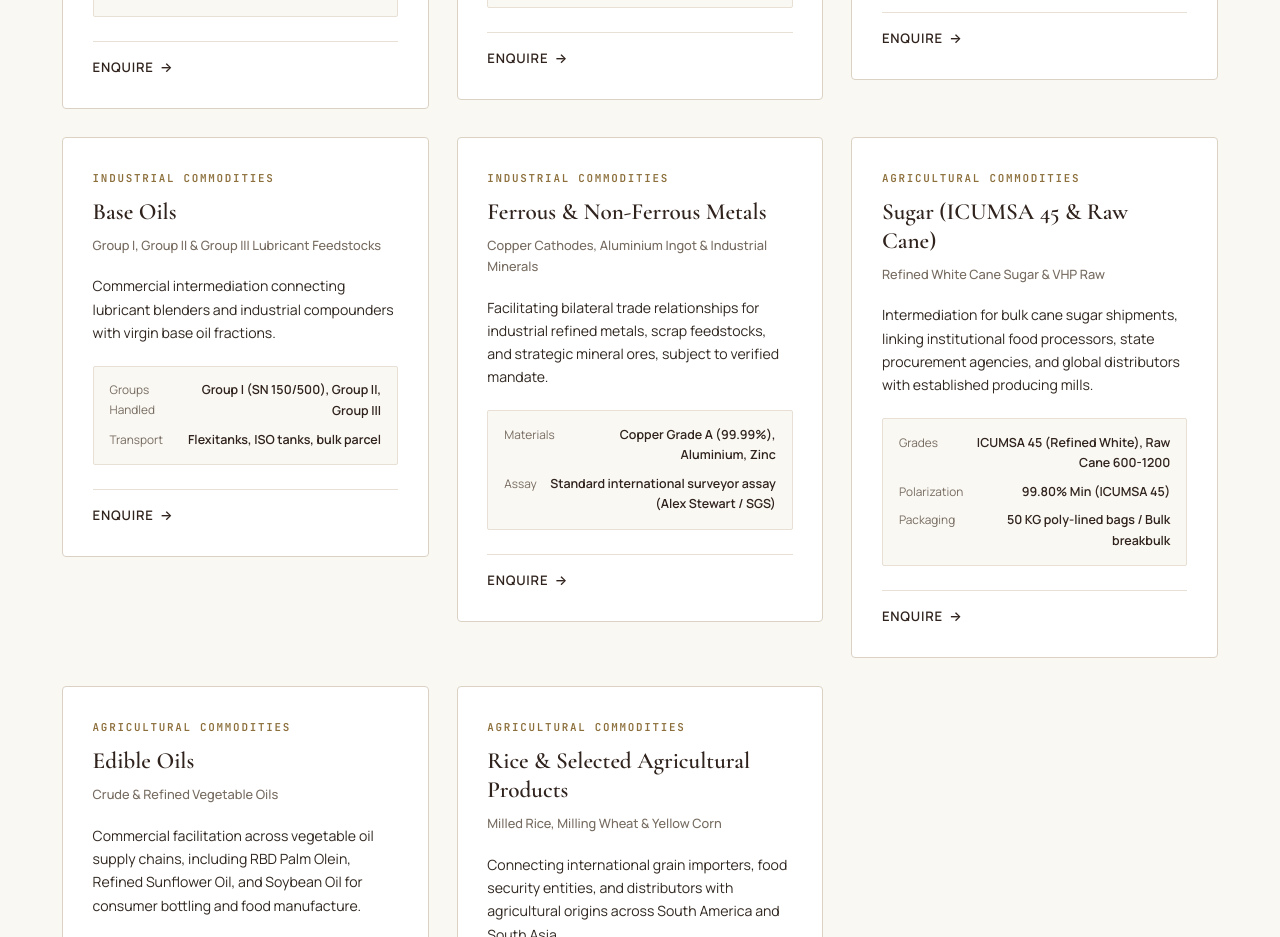
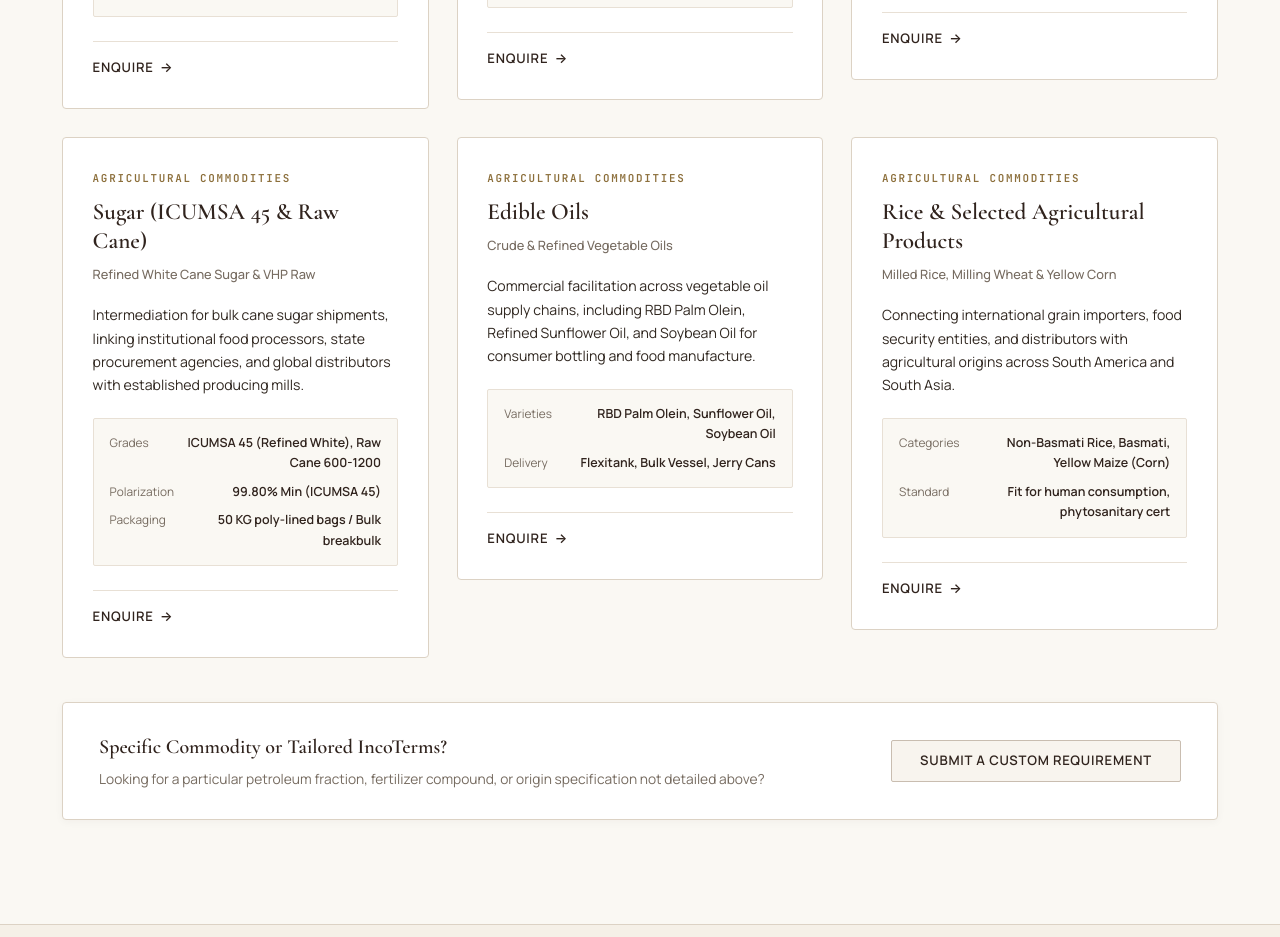
Before and after one commit to singhgpt01/pConsigliere, a React (Vite) app: page / in a window 1280 px wide. Shown: the part 2720-3657 px from the top of the page. Built offline with nearby package versions, Linux system fonts and the light colour scheme.

Commit message:
Remove Base Oils and Ferrous & Non-Ferrous Metals from commodities portfolio

```diff
--- a/src/data/commodities.ts
+++ b/src/data/commodities.ts
@@ -173,32 +173,6 @@ export const commoditiesData: CommodityItem[] = [
     ],
     availabilityNote: "Supply engagement arranged with verified manufacturing sources."
   },
-  {
-    id: "base-oils",
-    category: "industrial",
-    categoryLabel: "Industrial Commodities",
-    name: "Base Oils",
-    tagline: "Group I, Group II & Group III Lubricant Feedstocks",
-    overview: "Commercial intermediation connecting lubricant blenders and industrial compounders with virgin base oil fractions.",
-    specs: [
-      { label: "Groups Handled", val: "Group I (SN 150/500), Group II, Group III" },
-      { label: "Transport", val: "Flexitanks, ISO tanks, bulk parcel" }
-    ],
-    availabilityNote: "Arranged against formal specifications and commercial requirement."
-  },
-  {
-    id: "metals",
-    category: "industrial",
-    categoryLabel: "Industrial Commodities",
-    name: "Ferrous & Non-Ferrous Metals",
-    tagline: "Copper Cathodes, Aluminium Ingot & Industrial Minerals",
-    overview: "Facilitating bilateral trade relationships for industrial refined metals, scrap feedstocks, and strategic mineral ores, subject to verified mandate.",
-    specs: [
-      { label: "Materials", val: "Copper Grade A (99.99%), Aluminium, Zinc" },
-      { label: "Assay", val: "Standard international surveyor assay (Alex Stewart / SGS)" }
-    ],
-    availabilityNote: "Exclusively facilitated under transparent seller mandate representation."
-  },
 
   // --- AGRICULTURAL COMMODITIES ---
   {
```
